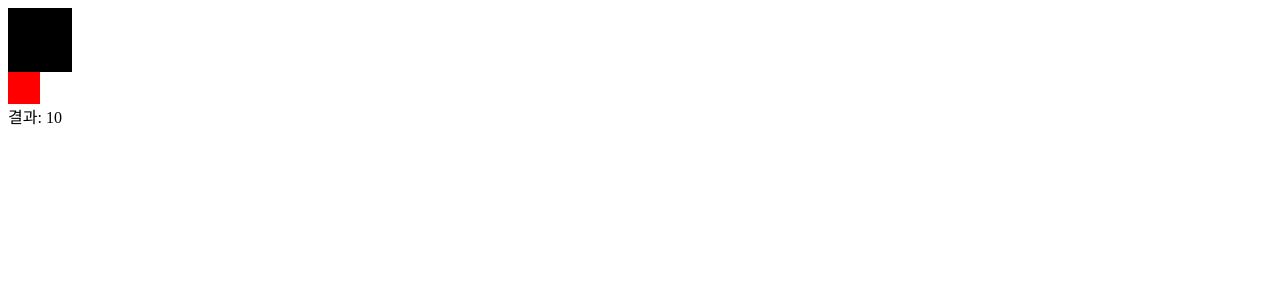
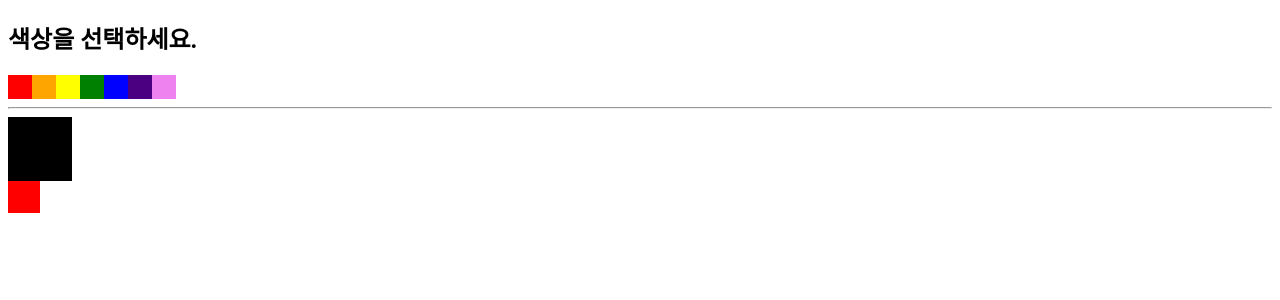
Before and after one commit to ShinjungOh/2023-learn-react, a React (Create React App) app in the folder 2023-01-30/: page / in a window 1280 px wide. Shown: the top 300 px of the page. Built offline with nearby package versions, Linux system fonts and the light colour scheme.

Commit message:
feat: Context API 색상 선택하기 기능 구현

```diff
--- a/2023-01-30/src/App.js
+++ b/2023-01-30/src/App.js
@@ -1,5 +1,6 @@
 import ColorBox from "./components/ColorBox";
 import {ColorProvider} from "./contexts/color";
+import SelectColors from "./components/SelectColors";
 
 const App = () => {
     return (
@@ -7,6 +8,7 @@
         /* createContext 함수에서 파라미터로 넣은 기본값은 Provider를 사용하지 않았을 때만 사용됨 */
         <ColorProvider>
             <>
+                <SelectColors/>
                 <ColorBox/>
             </>
         </ColorProvider>
--- a/2023-01-30/src/components/ColorBox.js
+++ b/2023-01-30/src/components/ColorBox.js
@@ -1,5 +1,4 @@
 import {ColorConsumer} from "../contexts/color";
-import RenderPropsSample from "./RenderProps";
 
 const ColorBox = () => {
     return (
@@ -24,11 +23,6 @@
                     </>
                 )}
             </ColorConsumer>
-            <RenderPropsSample>
-                {
-                    value => value * 2
-                }
-            </RenderPropsSample>
         </>
     )
 }
--- /dev/null
+++ b/2023-01-30/src/components/SelectColors.js
@@ -0,0 +1,36 @@
+import {ColorConsumer} from "../contexts/color";
+
+const colors = ['red', 'orange', 'yellow', 'green', 'blue', 'indigo', 'violet'];
+
+const SelectColors = () => {
+    return (
+        <>
+            <h2>색상을 선택하세요.</h2>
+            <ColorConsumer>
+                {({actions}) => (
+                    <div style={{display: "flex"}}>
+                        {colors.map((color) => (
+                            <div
+                                key={color}
+                                style={{
+                                    background: color,
+                                    width: '24px',
+                                    height: '24px',
+                                    cursor: 'pointer'
+                                }}
+                                onClick={() => actions.setColor(color)}
+                                onContextMenu={e => { // 우클릭 이벤트
+                                    e.preventDefault(); // 브라우저 메뉴가 뜨지 않도록 함
+                                    actions.setSubColor(color);
+                                }}
+                            />
+                        ))}
+                    </div>
+                )}
+            </ColorConsumer>
+            <hr/>
+        </>
+    )
+}
+
+export default SelectColors;
--- a/2023-01-30/src/contexts/color.js
+++ b/2023-01-30/src/contexts/color.js
@@ -16,7 +16,7 @@
 
     const value = { // state와 action 객체를 분리해주면 다른 컴포넌트에서 Context 값을 사용할 때 편리
         state: {color, subColor},
-        action: {setColor, setSubColor}
+        actions: {setColor, setSubColor}
     }
 
     return (
```
